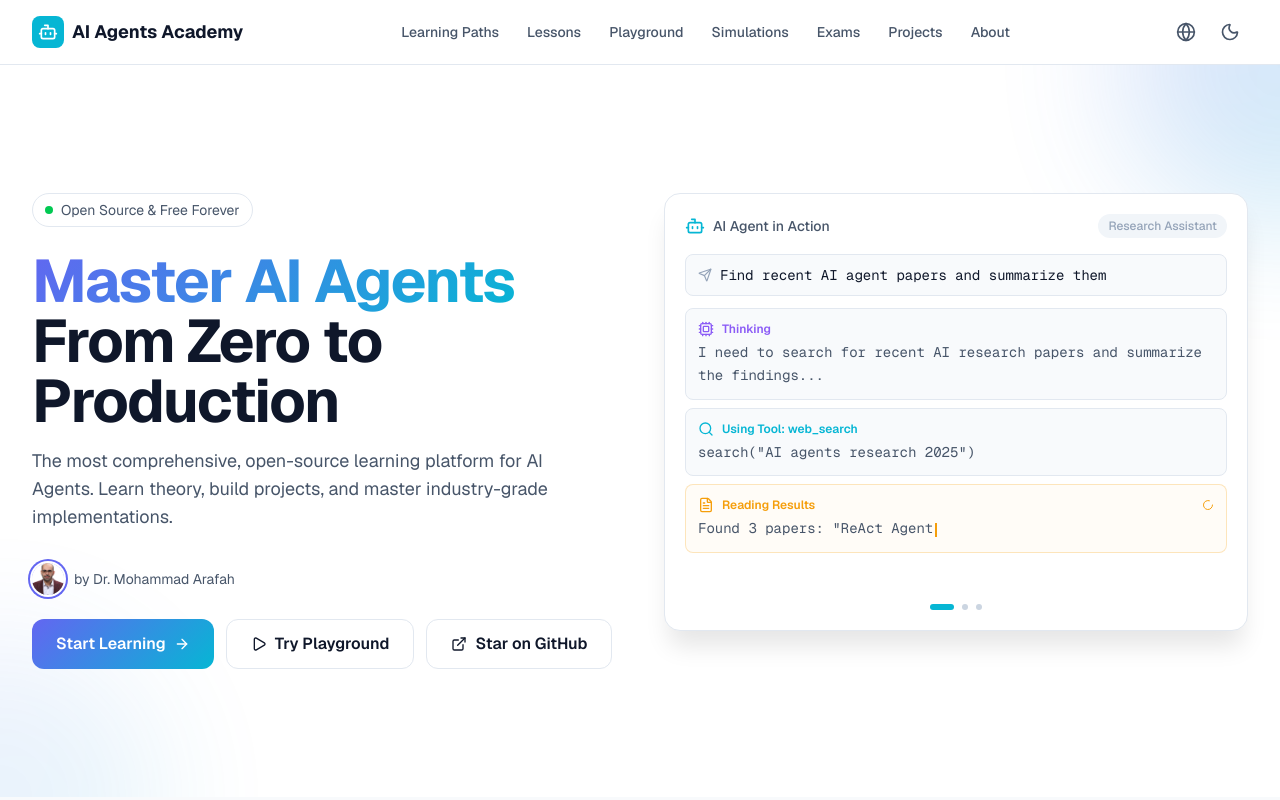
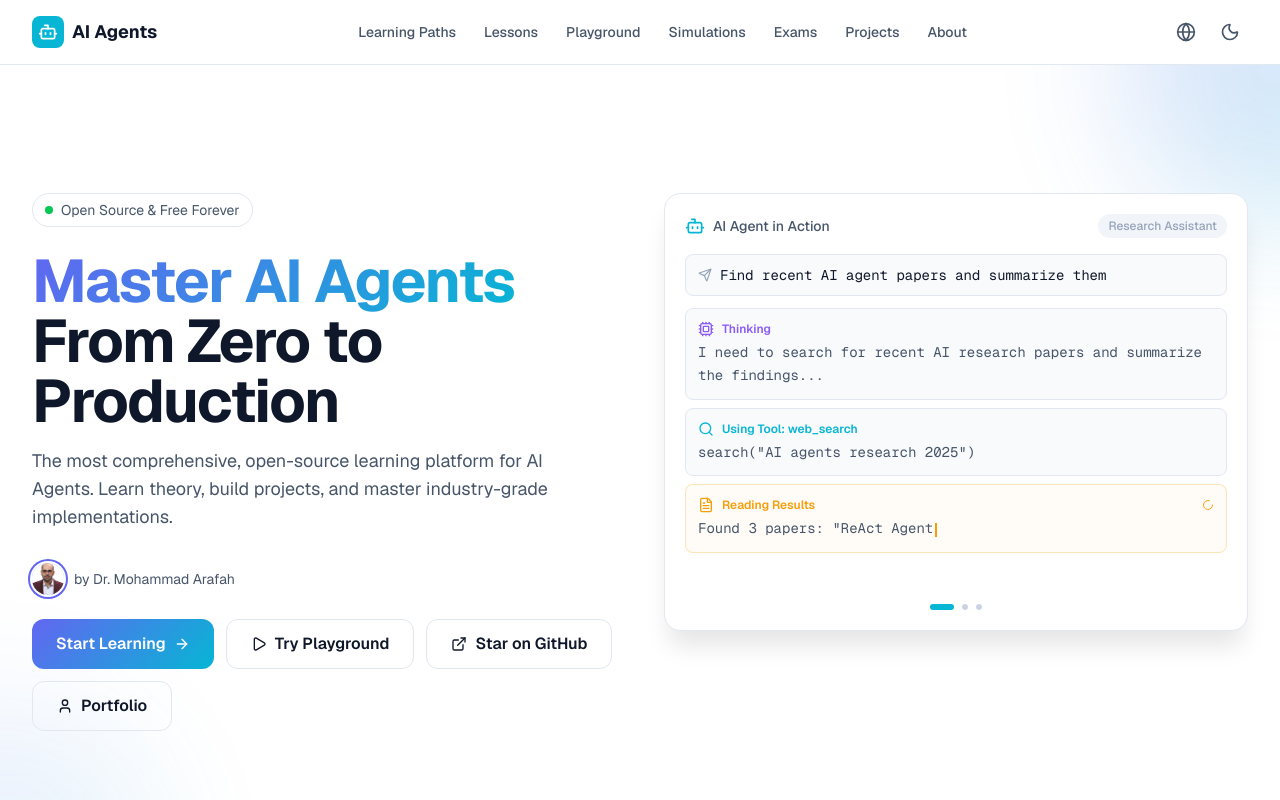
Before and after one commit to marafah/ai-agents, a Next.js app: page / in a window 1280 px wide. Shown: the top 800 px of the page. Built offline with nearby package versions, Linux system fonts and the light colour scheme.

Commit message:
Rename to AI Agents and add Portfolio link to hero
- Remove Academy from site title across all pages and translations
- Add Portfolio button linking to marafah.github.io/Portfolio

```diff
--- a/src/app/about/page.tsx
+++ b/src/app/about/page.tsx
@@ -177,7 +177,7 @@ export default function AboutPage() {
               <p className="text-base leading-relaxed mb-4" style={{ color: 'var(--text-secondary)' }}>
                 {locale === 'ar'
                   ? 'أكاديمية وكلاء الذكاء الاصطناعي هي منصة تعليمية مفتوحة المصدر بالكامل مكرسة لإزالة الغموض عن وكلاء الذكاء الاصطناعي. نؤمن بأن المعرفة حول بناء أنظمة ذكاء اصطناعي آمنة ومسؤولة يجب أن تكون متاحة للجميع  - بغض النظر عن خلفيتهم أو لغتهم أو موقعهم الجغرافي.'
-                  : 'AI Agents Academy is a fully open-source educational platform dedicated to demystifying AI Agents. We believe that knowledge about building safe, responsible AI systems should be accessible to everyone  - regardless of background, language, or location.'}
+                  : 'AI Agents is a fully open-source educational platform dedicated to demystifying AI Agents. We believe that knowledge about building safe, responsible AI systems should be accessible to everyone - regardless of background, language, or location.'}
               </p>
               <p className="text-base leading-relaxed" style={{ color: 'var(--text-secondary)' }}>
                 {locale === 'ar'
--- a/src/app/layout.tsx
+++ b/src/app/layout.tsx
@@ -17,7 +17,7 @@ const geistMono = Geist_Mono({
 });
 
 export const metadata: Metadata = {
-  title: "AI Agents Academy  - Master AI Agents from Zero to Production",
+  title: "AI Agents - Master AI Agents from Zero to Production",
   description:
     "The most comprehensive open-source learning platform for AI Agents. Learn theory, build projects, and master industry-grade implementations with interactive lessons, simulations, and hands-on projects.",
   keywords: [
@@ -34,7 +34,7 @@ export const metadata: Metadata = {
   ],
   authors: [{ name: "Dr. Mohammad Arafah", url: "https://marafah.github.io/Portfolio/" }],
   openGraph: {
-    title: "AI Agents Academy",
+    title: "AI Agents",
     description: "Master AI Agents from Zero to Production",
     type: "website",
     locale: "en_US",
--- a/src/components/home/HeroSection.tsx
+++ b/src/components/home/HeroSection.tsx
@@ -4,7 +4,7 @@ import { useState, useEffect, useCallback, useRef } from 'react';
 import Link from 'next/link';
 import Image from 'next/image';
 import { motion, AnimatePresence } from 'framer-motion';
-import { ArrowRight, Play, ExternalLink, Bot, Cpu, Zap, Network, Search, FileText, CheckCircle, Send, Loader2 } from 'lucide-react';
+import { ArrowRight, Play, ExternalLink, Bot, Cpu, Zap, Network, Search, FileText, CheckCircle, Send, Loader2, User } from 'lucide-react';
 import { useLocale } from '@/hooks/useLocale';
 import { t } from '@/lib/i18n';
 import authorImg from '../../../public/author.png';
@@ -211,6 +211,16 @@ export default function HeroSection() {
                 <ExternalLink className="h-4 w-4" />
                 {t('hero.cta.github', locale)}
               </Link>
+              <Link
+                href="https://marafah.github.io/Portfolio/"
+                target="_blank"
+                rel="noopener noreferrer"
+                className="px-6 py-3 rounded-xl font-semibold flex items-center gap-2 border transition-colors hover:bg-[var(--bg-tertiary)]"
+                style={{ borderColor: 'var(--border-primary)', color: 'var(--text-primary)' }}
+              >
+                <User className="h-4 w-4" />
+                {locale === 'ar' ? 'الملف الشخصي' : 'Portfolio'}
+              </Link>
             </div>
           </motion.div>
 
--- a/src/components/layout/Footer.tsx
+++ b/src/components/layout/Footer.tsx
@@ -101,7 +101,7 @@ export default function Footer() {
           style={{ borderColor: 'var(--border-primary)' }}
         >
           <p className="text-sm" style={{ color: 'var(--text-tertiary)' }}>
-            &copy; {year} AI Agents Academy. {t('footer.rights', locale)}
+            &copy; {year} AI Agents. {t('footer.rights', locale)}
           </p>
           <div className="flex items-center gap-4">
             <span className="text-sm flex items-center gap-1" style={{ color: 'var(--text-tertiary)' }}>
--- a/src/lib/i18n.ts
+++ b/src/lib/i18n.ts
@@ -15,7 +15,7 @@ export function getDirection(locale: Locale): 'ltr' | 'rtl' {
 
 const translations: Record<Locale, Record<string, string>> = {
   en: {
-    'site.title': 'AI Agents Academy',
+    'site.title': 'AI Agents',
     'site.description': 'Master AI Agents from Zero to Production',
     'nav.home': 'Home',
     'nav.paths': 'Learning Paths',
@@ -61,7 +61,7 @@ const translations: Record<Locale, Record<string, string>> = {
     'exams.subtitle': 'Assess your understanding with quizzes and exams',
     'projects.title': 'Hands-On Projects',
     'projects.subtitle': 'Build real AI Agent systems from scratch',
-    'about.title': 'About AI Agents Academy',
+    'about.title': 'About AI Agents',
     'about.subtitle': 'An open-source educational platform for learning AI Agents',
     'common.minutes': 'min',
     'common.hours': 'hours',
@@ -100,7 +100,7 @@ const translations: Record<Locale, Record<string, string>> = {
     'footer.rights': 'All rights reserved.',
   },
   ar: {
-    'site.title': 'أكاديمية وكلاء الذكاء الاصطناعي',
+    'site.title': 'وكلاء الذكاء الاصطناعي',
     'site.description': 'أتقن وكلاء الذكاء الاصطناعي من الصفر إلى الإنتاج',
     'nav.home': 'الرئيسية',
     'nav.paths': 'مسارات التعلم',
@@ -146,7 +146,7 @@ const translations: Record<Locale, Record<string, string>> = {
     'exams.subtitle': 'قيّم فهمك من خلال الاختبارات والامتحانات',
     'projects.title': 'مشاريع عملية',
     'projects.subtitle': 'ابنِ أنظمة وكلاء ذكاء اصطناعي حقيقية من الصفر',
-    'about.title': 'حول أكاديمية وكلاء الذكاء الاصطناعي',
+    'about.title': 'حول وكلاء الذكاء الاصطناعي',
     'about.subtitle': 'منصة تعليمية مفتوحة المصدر لتعلم وكلاء الذكاء الاصطناعي',
     'common.minutes': 'دقيقة',
     'common.hours': 'ساعات',
```
